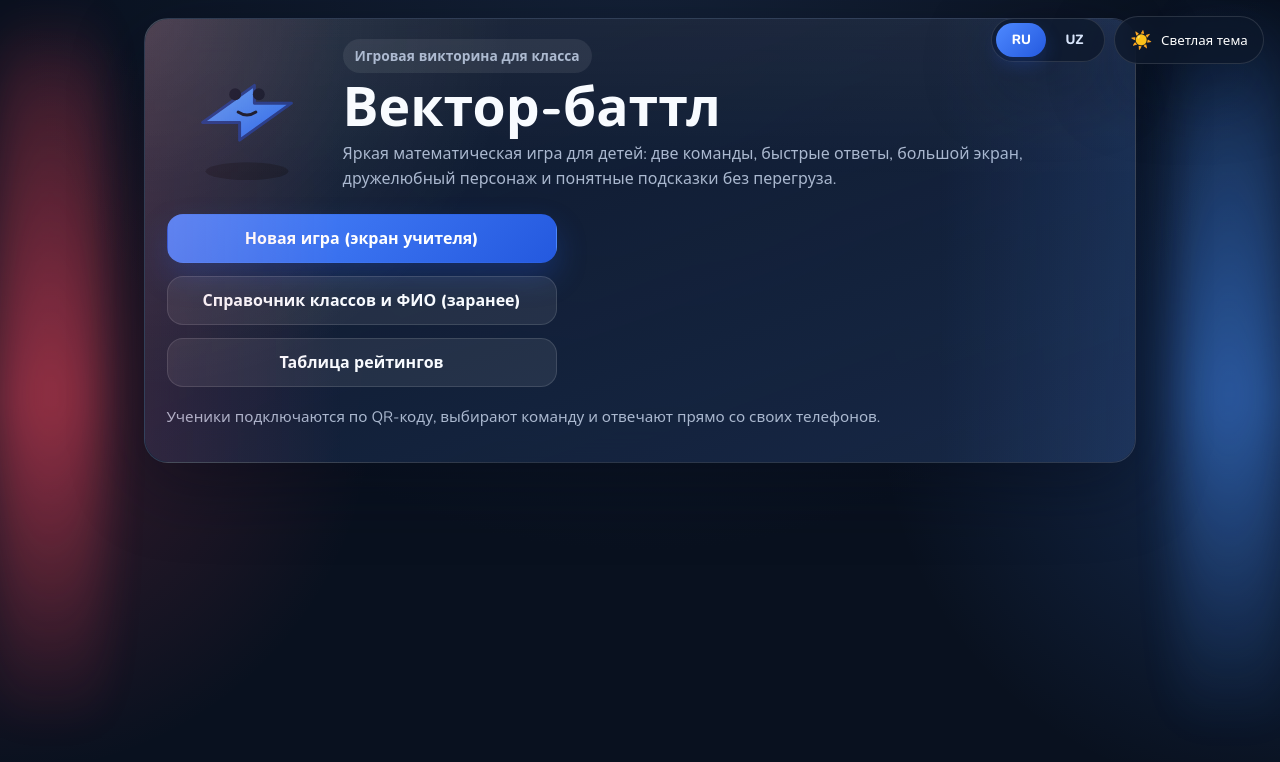
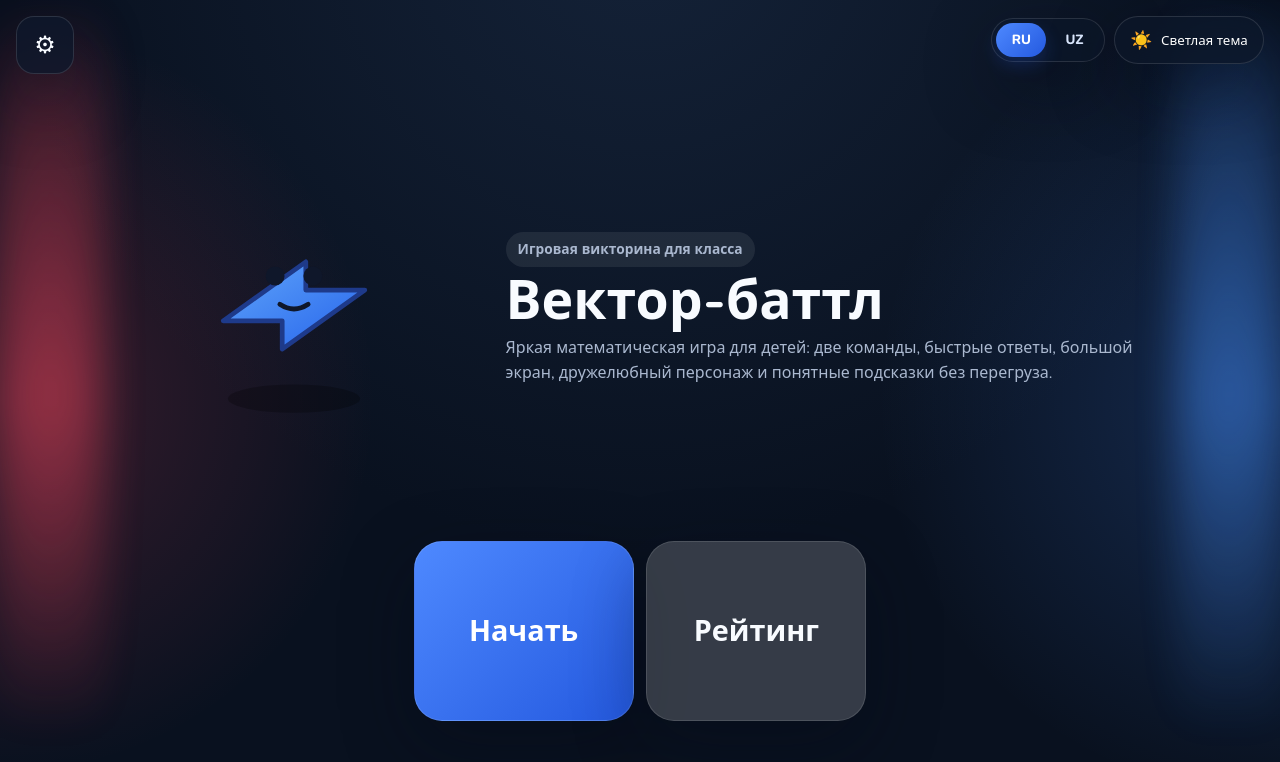
Before and after one commit to Alisher1994/learn_with_game_vectors, a React (Vite) app in the folder client/: page / in a window 1280 px wide. Shown: the top 762 px of the page. Built offline with nearby package versions, Linux system fonts and the light colour scheme; no server answers.

Commit message:
Simplify lobby flow and redesign home screen

```diff
--- a/client/src/App.tsx
+++ b/client/src/App.tsx
@@ -67,6 +67,7 @@ export function App() {
       <Routes>
         <Route path="/" element={<HomePage />} />
         <Route path="/host/:roomId" element={<HostPage />} />
+        <Route path="/join/:roomId" element={<JoinPage />} />
         <Route path="/join/:roomId/:team" element={<JoinPage />} />
         <Route path="/teacher" element={<TeacherPage />} />
         <Route path="/ratings" element={<RankingsPage />} />
--- a/client/src/i18n.tsx
+++ b/client/src/i18n.tsx
@@ -50,8 +50,11 @@ export const t = {
     homeText:
       "Яркая математическая игра для детей: две команды, быстрые ответы, большой экран, дружелюбный персонаж и понятные подсказки без перегруза.",
     createRoom: "Новая игра (экран учителя)",
+    startShort: "Начать",
     creatingRoom: "Создаём комнату…",
     teacherDirectory: "Справочник классов и ФИО (заранее)",
+    teacherSettings: "Классы",
+    rankingShort: "Рейтинг",
     rankingsTitleLink: "Таблица рейтингов",
     homeFooter:
       "Ученики подключаются по QR-коду, выбирают команду и отвечают прямо со своих телефонов.",
@@ -63,6 +66,13 @@ export const t = {
     redVector: "Красный вектор",
     joinIntro:
       "Подключайтесь спокойно: экран стал компактнее, а ответы помещаются удобнее даже на небольшом телефоне.",
+    chooseTeam: "Выберите команду",
+    chooseTeamText: "После входа свободна только одна сторона: если синяя уже занята, выбирайте красную.",
+    teamBusy: "Эта команда уже занята",
+    teamFree: "Свободна для входа",
+    enterBlue: "Войти за синих",
+    enterRed: "Войти за красных",
+    teamBusyShort: "занято",
     assembleTeam: "Соберите команду",
     assembleText:
       "Сначала выберите образ команды, затем быстро заполните участников и нажмите готовность.",
@@ -82,8 +92,6 @@ export const t = {
     countingOnScreen: "Идёт подсчёт на большом экране…",
     gameFinished: "Игра окончена. Смотрите итог на экране учителя.",
     rating: "Рейтинг",
-    tipDirectory:
-      "Подсказка: учитель может заранее заполнить классы в разделе «Справочник».",
     teacherTitle: "Справочник классов и ФИО",
     teacherText:
       "Учитель заполняет список заранее. На телефонах ученики смогут выбрать класс и подставить фамилии одним нажатием.",
@@ -105,8 +113,10 @@ export const t = {
     points: "очков",
     arenaTitle: "Экран для класса",
     arenaText:
-      "Два QR-кода для синей и красной команды. Экран сделан ярче и понятнее: детям легче считать статус команд, персонажа и моменты победы.",
+      "Один QR-код ведёт на экран выбора команды. Как только одна сторона занята, второй команде остаётся только свободная.",
     waitQr: "Ждём подключения по QR",
+    oneQrTitle: "Один QR для входа",
+    scanQrText: "Ученики сканируют код и внутри выбирают свободную команду.",
     onlineFilling: "Онлайн — заполняют анкету",
     onlineReady: "Онлайн и готовы к старту",
     blueAnswered: "Синие ответили!",
@@ -152,8 +162,11 @@ export const t = {
     homeText:
       "Bolalar uchun yorqin matematik o'yin: ikki jamoa, tezkor javoblar, katta ekran, do'stona personaj va ortiqcha yuklamasiz tushunarli ko'rsatmalar.",
     createRoom: "Yangi o'yin (o'qituvchi ekrani)",
+    startShort: "Boshlash",
     creatingRoom: "Xona yaratilmoqda…",
     teacherDirectory: "Sinflar va F.I.Sh. ro'yxati",
+    teacherSettings: "Sinflar",
+    rankingShort: "Reyting",
     rankingsTitleLink: "Natijalar jadvali",
     homeFooter:
       "O'quvchilar QR-kod orqali ulanadi, jamoani tanlaydi va telefonidan javob beradi.",
@@ -165,6 +178,13 @@ export const t = {
     redVector: "Qizil vektor",
     joinIntro:
       "Bemalol ulang: ekran ixchamlashtirildi va javoblar kichik telefonlarda ham qulay joylashadi.",
+    chooseTeam: "Jamoani tanlang",
+    chooseTeamText: "Kirishdan keyin faqat bo'sh tomon tanlanadi: agar ko'k band bo'lsa, qizilni tanlang.",
+    teamBusy: "Bu jamoa allaqachon band",
+    teamFree: "Kirish uchun bo'sh",
+    enterBlue: "Ko'klar safida kirish",
+    enterRed: "Qizillar safida kirish",
+    teamBusyShort: "band",
     assembleTeam: "Jamoani yig'ing",
     assembleText:
       "Avval jamoa obrazini tanlang, keyin ishtirokchilarni tez kiriting va tayyorlikni belgilang.",
@@ -184,8 +204,6 @@ export const t = {
     countingOnScreen: "Katta ekranda hisob-kitob ketmoqda…",
     gameFinished: "O'yin tugadi. Yakuniy natijani o'qituvchi ekranida ko'ring.",
     rating: "Reyting",
-    tipDirectory:
-      "Maslahat: o'qituvchi sinflarni oldindan «Ma'lumotnoma» bo'limida to'ldirishi mumkin.",
     teacherTitle: "Sinflar va F.I.Sh. ma'lumotnomasi",
     teacherText:
       "O'qituvchi ro'yxatni oldindan to'ldiradi. Telefonlarda o'quvchilar sinfni tanlab, familiyalarni bir bosishda qo'shishi mumkin.",
@@ -207,8 +225,10 @@ export const t = {
     points: "ball",
     arenaTitle: "Sinf uchun ekran",
     arenaText:
-      "Ko'k va qizil jamoa uchun ikkita QR-kod. Ekran yanada yorqin va tushunarli qilindi: bolalar jamoa holatini, personajni va g'alaba lahzalarini osonroq ko'radi.",
+      "Bitta QR-kod jamoa tanlash ekraniga olib kiradi. Bir tomon band bo'lsa, ikkinchi jamoaga faqat bo'sh tomon qoladi.",
     waitQr: "QR orqali ulanish kutilmoqda",
+    oneQrTitle: "Kirish uchun bitta QR",
+    scanQrText: "O'quvchilar kodni skaner qiladi va ichkarida bo'sh jamoani tanlaydi.",
     onlineFilling: "Onlayn — anketa to'ldirilmoqda",
     onlineReady: "Onlayn va startga tayyor",
     blueAnswered: "Ko'klar javob berdi!",
--- a/client/src/pages/HomePage.tsx
+++ b/client/src/pages/HomePage.tsx
@@ -23,39 +23,34 @@ export function HomePage() {
   }
 
   return (
-    <div className="page">
-      <div className="card">
-        <div className="hero-panel">
-          <div style={{ display: "flex", justifyContent: "center" }}>
-            <AiRobotMascot mood="happy" size={148} />
+    <div className="page page--home">
+      <Link to="/teacher" className="home-settings" aria-label={copy.teacherSettings}>
+        ⚙
+      </Link>
+
+      <div className="home-hero">
+        <div className="home-hero__mascot">
+          <AiRobotMascot mood="happy" size={236} />
         </div>
-          <div>
+        <div className="home-hero__content">
           <div className="hero-kicker">{copy.homeKicker}</div>
           <h1 className="hero-title">{copy.homeTitle}</h1>
           <p className="hero-text">{copy.homeText}</p>
         </div>
       </div>
 
-        <div className="home-actions">
+      <div className="home-actions home-actions--center">
         <button
           type="button"
-            className="btn btn-primary"
+          className="home-tile home-tile--primary"
           disabled={loading}
           onClick={() => void createRoom()}
         >
-            {loading ? copy.creatingRoom : copy.createRoom}
+          <span className="home-tile__title">{loading ? copy.creatingRoom : copy.startShort}</span>
         </button>
-          <Link to="/teacher" className="btn btn-ghost" style={{ textDecoration: "none" }}>
-            {copy.teacherDirectory}
+        <Link to="/ratings" className="home-tile home-tile--ghost">
+          <span className="home-tile__title">{copy.rankingShort}</span>
         </Link>
-          <Link to="/ratings" className="btn btn-ghost" style={{ textDecoration: "none" }}>
-            {copy.rankingsTitleLink}
-          </Link>
-        </div>
-
-        <p style={{ marginTop: "1.2rem", fontSize: "0.95rem", color: "var(--muted)" }}>
-          {copy.homeFooter}
-        </p>
       </div>
     </div>
   );
--- a/client/src/styles.css
+++ b/client/src/styles.css
@@ -106,6 +106,11 @@ a {
   margin: 0 auto;
   padding: 1.1rem 1rem 2rem;
   min-height: 100vh;
+}
+
+.page--home {
+  max-width: none;
+  padding-top: 4.8rem;
 }
 
 .page--host-arena {
@@ -384,6 +389,44 @@ select:focus {
   align-items: center;
 }
 
+.home-settings {
+  position: fixed;
+  left: 1rem;
+  top: 1rem;
+  z-index: 20;
+  display: inline-flex;
+  align-items: center;
+  justify-content: center;
+  width: 58px;
+  height: 58px;
+  border-radius: 18px;
+  border: 1px solid var(--card-border);
+  background: var(--surface);
+  color: var(--text);
+  text-decoration: none;
+  font-size: 1.5rem;
+  box-shadow: var(--shadow);
+}
+
+.home-hero {
+  display: grid;
+  grid-template-columns: minmax(220px, 320px) minmax(280px, 640px);
+  align-items: center;
+  justify-content: center;
+  min-height: 58vh;
+  gap: clamp(1.5rem, 4vw, 4rem);
+}
+
+.home-hero__mascot {
+  display: flex;
+  justify-content: center;
+  align-items: center;
+}
+
+.home-hero__content {
+  text-align: left;
+}
+
 .hero-kicker {
   display: inline-flex;
   align-items: center;
@@ -417,9 +460,96 @@ select:focus {
   max-width: 390px;
 }
 
+.home-actions--center {
+  grid-template-columns: repeat(2, minmax(180px, 220px));
+  justify-content: center;
+  max-width: none;
+  margin-top: 0;
+}
+
+.home-tile {
+  display: flex;
+  align-items: center;
+  justify-content: center;
+  min-height: 180px;
+  border-radius: 28px;
+  text-decoration: none;
+  border: 1px solid var(--card-border);
+  background: var(--surface);
+  color: var(--text);
+  box-shadow: var(--shadow);
+  transition: transform 0.16s ease, box-shadow 0.2s ease;
+}
+
+.home-tile:hover {
+  transform: translateY(-3px);
+}
+
+.home-tile--primary {
+  background: linear-gradient(135deg, #4e89ff, #2459df);
+  color: #fff;
+}
+
+.home-tile--ghost {
+  background: rgba(255, 255, 255, 0.18);
+}
+
+.home-tile__title {
+  font-size: clamp(1.3rem, 3vw, 1.8rem);
+  font-weight: 900;
+  text-align: center;
+}
+
 .join-shell {
   display: grid;
   gap: 1rem;
+}
+
+.team-pick-grid {
+  display: grid;
+  grid-template-columns: repeat(2, minmax(220px, 1fr));
+  gap: 1rem;
+}
+
+.team-pick {
+  display: grid;
+  gap: 0.5rem;
+  padding: 1.2rem;
+  min-height: 210px;
+  border-radius: 26px;
+  border: 1px solid var(--card-border);
+  background: var(--surface);
+  color: var(--text);
+  text-align: left;
+  box-shadow: var(--shadow);
+}
+
+.team-pick:disabled {
+  opacity: 0.55;
+}
+
+.team-pick--blue {
+  box-shadow: inset 0 0 0 1px rgba(75, 139, 255, 0.25), var(--shadow);
+}
+
+.team-pick--red {
+  box-shadow: inset 0 0 0 1px rgba(255, 95, 109, 0.25), var(--shadow);
+}
+
+.team-pick__title {
+  font-size: 1.45rem;
+  font-weight: 900;
+}
+
+.team-pick__state {
+  color: var(--muted);
+  font-weight: 800;
+}
+
+.team-pick__cta {
+  margin-top: auto;
+  font-size: 1.05rem;
+  font-weight: 900;
 }
 
 .join-stage {
@@ -826,6 +956,40 @@ select:focus {
   height: min(44vh, 360px);
 }
 
+.host-single-qr {
+  margin-top: 1.25rem;
+  display: flex;
+  align-items: center;
+  justify-content: center;
+  gap: 1rem;
+  flex-wrap: wrap;
+  padding: 1rem;
+  border-radius: 24px;
+  background: var(--surface-soft);
+  border: 1px solid var(--card-border);
+}
+
+.host-single-qr__image {
+  width: 220px;
+  max-width: 100%;
+  border-radius: 20px;
+}
+
+.host-single-qr__text {
+  max-width: 360px;
+}
+
+.host-single-qr__title {
+  font-size: 1.25rem;
+  font-weight: 900;
+  margin-bottom: 0.35rem;
+}
+
+.host-single-qr__sub {
+  color: var(--muted);
+  line-height: 1.5;
+}
+
 .result-showcase {
   display: grid;
   gap: 1rem;
@@ -1086,13 +1250,30 @@ select:focus {
   }
 
   .hero-panel,
-  .join-header {
+  .join-header,
+  .home-hero {
     grid-template-columns: 1fr;
     text-align: center;
   }
 
   .home-actions {
     max-width: none;
+  }
+
+  .home-actions--center,
+  .team-pick-grid {
+    grid-template-columns: 1fr;
+  }
+
+  .home-tile {
+    min-height: 140px;
+  }
+
+  .home-settings {
+    left: 0.7rem;
+    top: 4.7rem;
+    width: 52px;
+    height: 52px;
   }
 
   .page {
```
Also changed, not shown: client/src/pages/HostPage.tsx (+23 -30 lines), client/src/pages/JoinPage.tsx (+67 -7 lines), 1 other file (tests, documents, lock files or other folders). Lines whose indentation alone changed are shown as unchanged.
